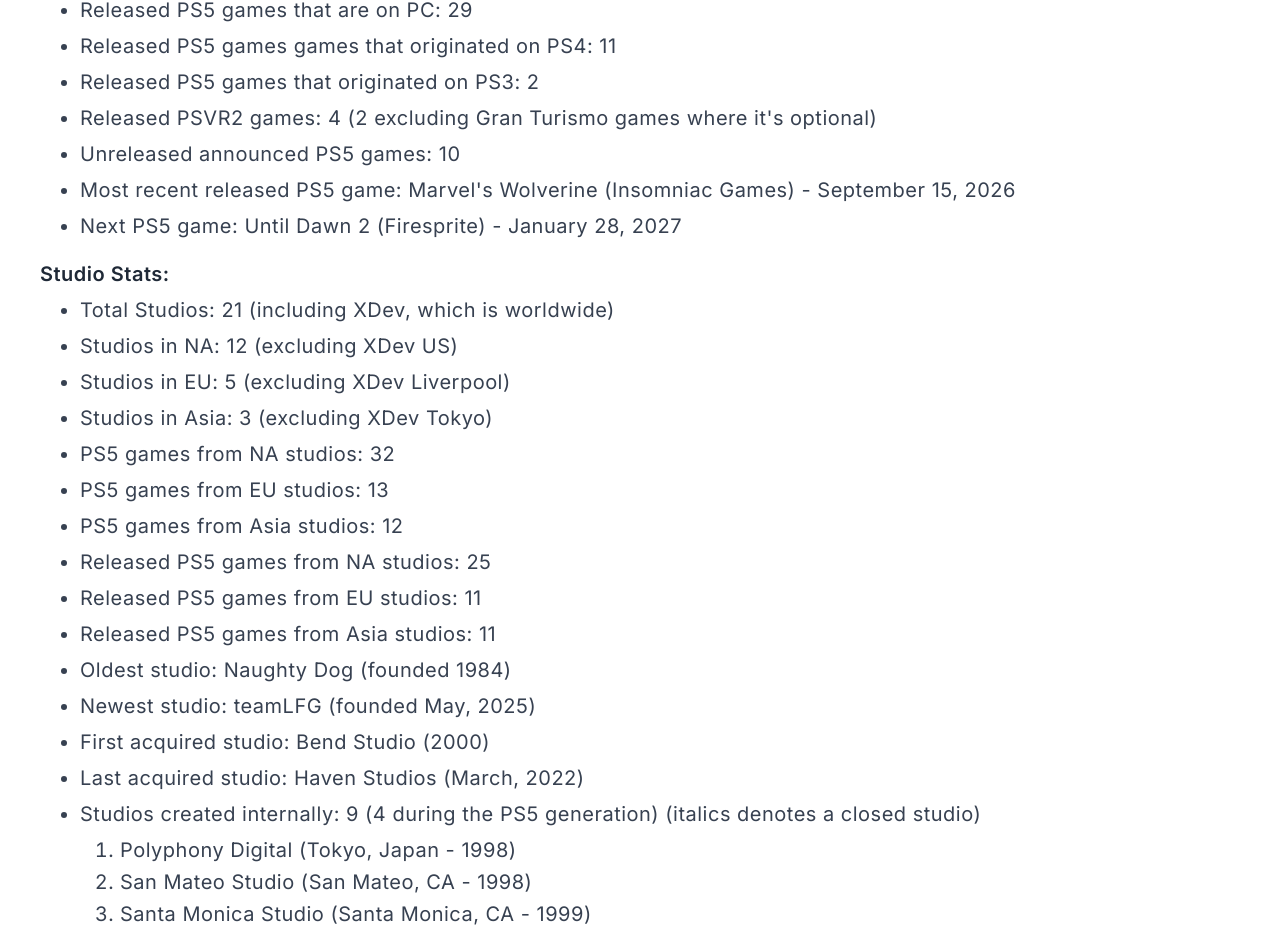
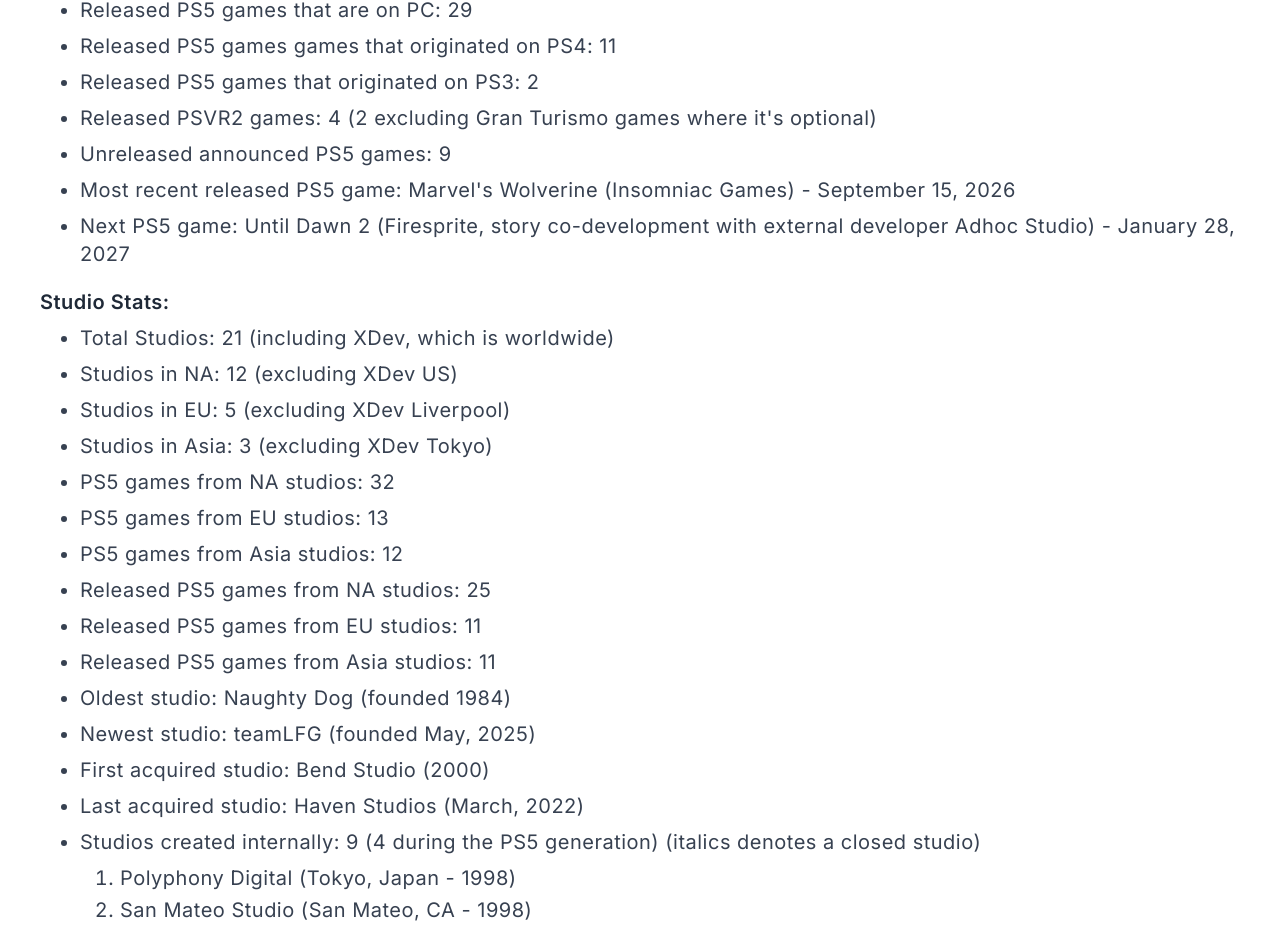
Before and after one commit to acktreptow/ps-studios, a Next.js app: page /stats in a window 1280 px wide. Shown: the part 2775-3706 px from the top of the page. Built offline with nearby package versions, Linux system fonts and the light colour scheme.

Commit message:
update rest of game stats

```diff
--- a/src/app/stats/page.tsx
+++ b/src/app/stats/page.tsx
@@ -140,7 +140,7 @@ function StatsPage(): JSX.Element {
               Released PSVR2 games: 4 (2 excluding Gran Turismo games where
               it&#39;s optional)
             </li>
-            <li>Unreleased announced PS5 games: 10</li>
+            <li>Unreleased announced PS5 games: 9</li>
             <li>
               Most recent released PS5 game: Marvel&#39;s Wolverine (Insomniac
               Games) - September 15, 2026
@@ -149,7 +149,10 @@ function StatsPage(): JSX.Element {
               Most recent released PS5 game (not including XDev): Saros
               (Housemarque) - April 30, 2026
             </li> */}
-            <li>Next PS5 game: Until Dawn 2 (Firesprite) - January 28, 2027</li>
+            <li>
+              Next PS5 game: Until Dawn 2 (Firesprite, story co-development with
+              external developer Adhoc Studio) - January 28, 2027
+            </li>
           </StatsList>
           <h3
             className="mb-1 text-gray-800 text-xl font-semibold pb-1 lg:text-xl lg:tracking-wide"
```
